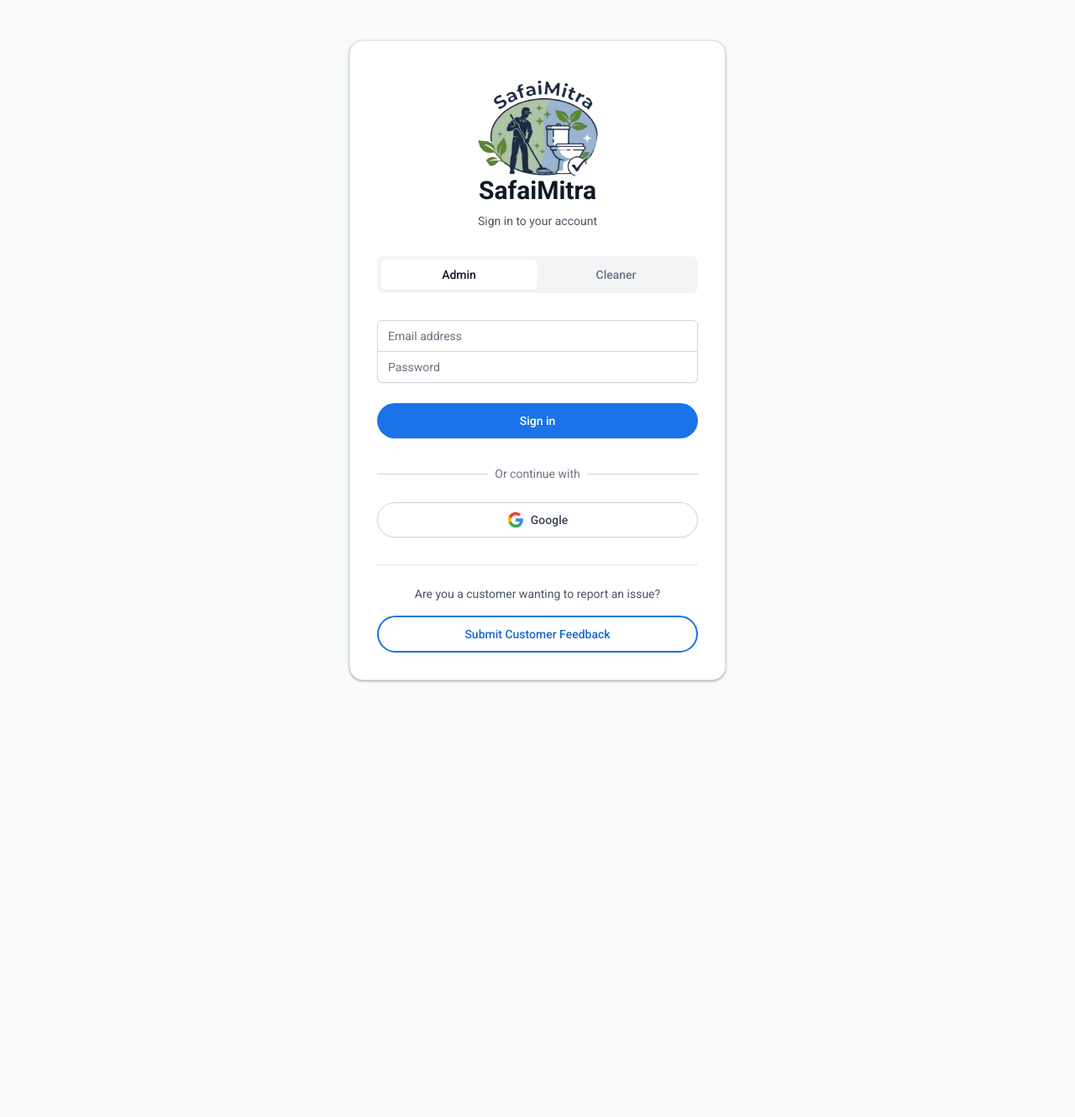
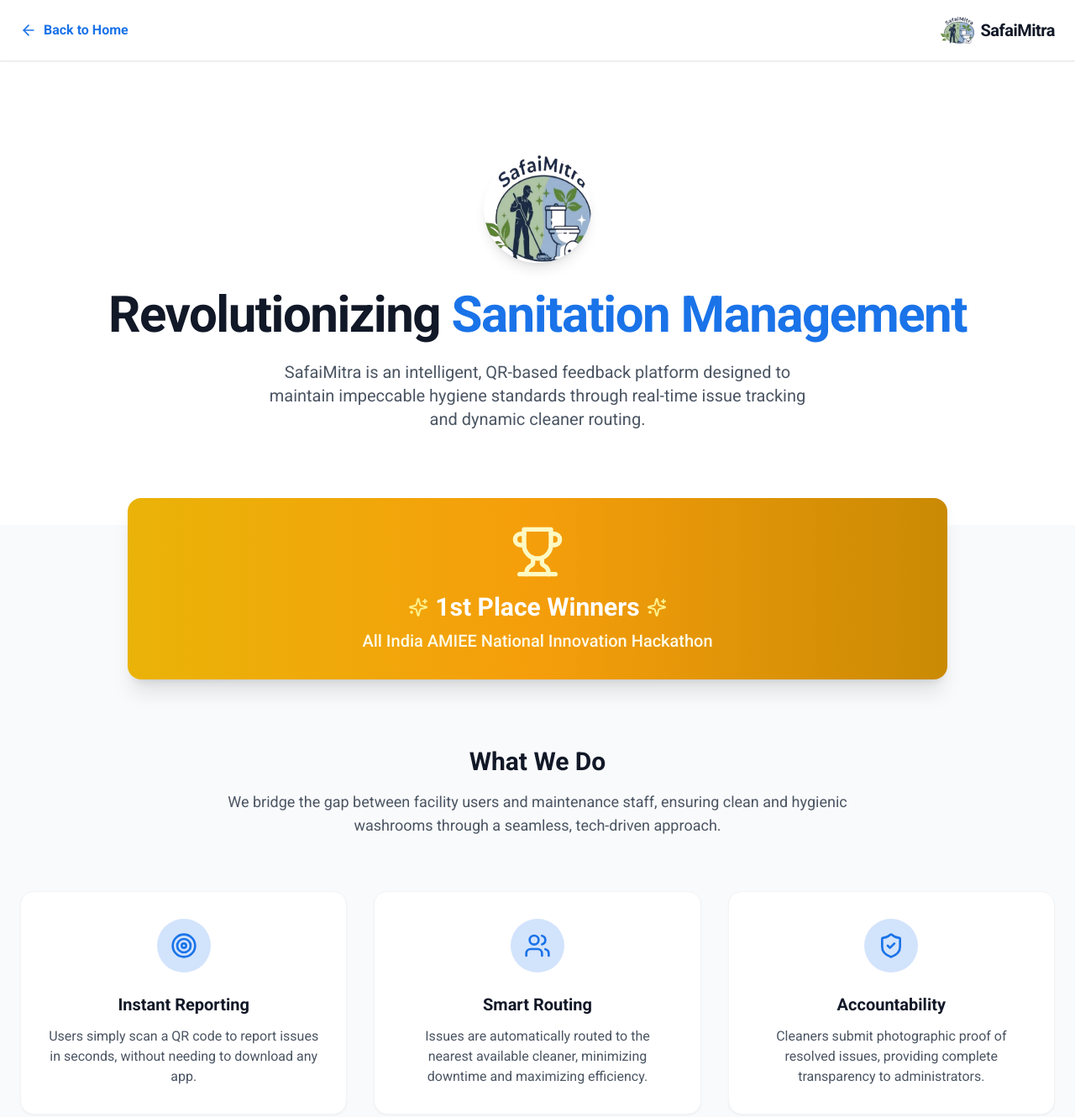
Before and after one commit to apoorv-tandon/SafaiMitra, a React (Vite) app in the folder safaimitra-web/: page /about in a window 1280 px wide. Before the commit this address led to /login. Shown: the top 1330 px of the page at 84% size. Before the commit the page ends 858 px from the top, so only its background shows below. Built offline with nearby package versions, Linux system fonts and the light colour scheme; no server answers.

Commit message:
Feat: Add premium About Us page highlighting team members and AMIEE hackathon victory

```diff
--- a/safaimitra-web/src/App.tsx
+++ b/safaimitra-web/src/App.tsx
@@ -4,6 +4,7 @@
 import { ProtectedRoute } from './components/ProtectedRoute';
 import Login from './pages/auth/Login';
 import SubmitFeedback from './pages/public/SubmitFeedback';
+import About from './pages/public/About';
 import DashboardLayout from './components/layout/DashboardLayout';
 import Overview from './pages/dashboard/Overview';
 import Locations from './pages/dashboard/Locations';
@@ -22,6 +23,7 @@
         <Routes>
           <Route path="/login" element={<Login />} />
           <Route path="/submit-feedback" element={<SubmitFeedback />} />
+          <Route path="/about" element={<About />} />
 
           <Route path="/dashboard" element={
             <ProtectedRoute>
--- a/safaimitra-web/src/pages/auth/Login.tsx
+++ b/safaimitra-web/src/pages/auth/Login.tsx
@@ -234,10 +234,13 @@
             <p className="text-sm text-gray-600 mb-4">Are you a customer wanting to report an issue?</p>
             <button
               onClick={() => navigate('/submit-feedback?org=test1')}
-              className="w-full flex justify-center py-2.5 px-4 border-2 border-primary-600 rounded-full shadow-sm bg-white text-sm font-medium text-primary-700 hover:bg-primary-50 focus:outline-none focus:ring-2 focus:ring-offset-2 focus:ring-primary-500 transition-colors"
+              className="w-full flex justify-center py-2.5 px-4 border-2 border-primary-600 rounded-full shadow-sm bg-white text-sm font-medium text-primary-700 hover:bg-primary-50 focus:outline-none focus:ring-2 focus:ring-offset-2 focus:ring-primary-500 transition-colors mb-6"
             >
               Submit Customer Feedback
             </button>
+            <Link to="/about" className="text-sm font-medium text-gray-500 hover:text-primary-600 transition-colors">
+              Learn more about SafaiMitra - About Us
+            </Link>
           </div>
         </div>
       </motion.div>
--- /dev/null
+++ b/safaimitra-web/src/pages/public/About.tsx
@@ -0,0 +1,164 @@
+import React from 'react';
+import { Link } from 'react-router-dom';
+import { motion } from 'framer-motion';
+import { Trophy, Users, Target, ShieldCheck, ArrowLeft, Award, Sparkles } from 'lucide-react';
+
+const TEAM_MEMBERS = [
+  {
+    name: "Apoorva Tandon",
+    role: "MSc Economics + BE Computer Science",
+    image: "https://ui-avatars.com/api/?name=Apoorva+Tandon&background=e0e7ff&color=4338ca&size=256"
+  },
+  {
+    name: "Abhigyan Krishna Tiwari",
+    role: "MSc Physics + BE Computer Science",
+    image: "https://ui-avatars.com/api/?name=Abhigyan+Tiwari&background=e0e7ff&color=4338ca&size=256"
+  },
+  {
+    name: "Aman Kumar Singh",
+    role: "MSc Physics + BE Computer Science",
+    image: "https://ui-avatars.com/api/?name=Aman+Singh&background=e0e7ff&color=4338ca&size=256"
+  }
+];
+
+export default function About() {
+  return (
+    <div className="min-h-screen bg-gray-50 flex flex-col">
+      {/* Navigation */}
+      <nav className="bg-white border-b border-gray-200 px-6 py-4 sticky top-0 z-50 shadow-sm">
+        <div className="max-w-7xl mx-auto flex items-center justify-between">
+          <Link to="/" className="flex items-center text-primary-600 hover:text-primary-700 transition-colors">
+            <ArrowLeft className="h-5 w-5 mr-2" />
+            <span className="font-semibold">Back to Home</span>
+          </Link>
+          <div className="flex items-center">
+            <img src="/logo.png" alt="SafaiMitra" className="h-10 w-10 object-contain mr-2" />
+            <span className="text-xl font-bold text-gray-900 tracking-tight">SafaiMitra</span>
+          </div>
+        </div>
+      </nav>
+
+      <main className="flex-grow">
+        {/* Hero Section */}
+        <div className="bg-white overflow-hidden relative">
+          <div className="absolute inset-0 bg-primary-50/50 skew-y-3 origin-top-left -z-10" />
+          <div className="max-w-7xl mx-auto px-6 py-20 sm:py-28 text-center">
+            <motion.div
+              initial={{ opacity: 0, y: 20 }}
+              animate={{ opacity: 1, y: 0 }}
+              transition={{ duration: 0.5 }}
+            >
+              <img src="/logo.png" alt="SafaiMitra Large Logo" className="h-32 w-32 mx-auto mb-8 rounded-full shadow-lg" />
+              <h1 className="text-4xl sm:text-5xl md:text-6xl font-extrabold text-gray-900 tracking-tight mb-6">
+                Revolutionizing <span className="text-primary-600">Sanitation Management</span>
+              </h1>
+              <p className="mt-4 max-w-2xl text-xl text-gray-600 mx-auto">
+                SafaiMitra is an intelligent, QR-based feedback platform designed to maintain impeccable hygiene standards through real-time issue tracking and dynamic cleaner routing.
+              </p>
+            </motion.div>
+          </div>
+        </div>
+
+        {/* Achievement Banner */}
+        <motion.div
+          initial={{ opacity: 0, scale: 0.95 }}
+          animate={{ opacity: 1, scale: 1 }}
+          transition={{ duration: 0.5, delay: 0.2 }}
+          className="max-w-5xl mx-auto px-6 -mt-8 relative z-20"
+        >
+          <div className="bg-gradient-to-r from-yellow-500 via-amber-500 to-yellow-600 rounded-2xl shadow-xl p-8 text-white text-center transform transition-all hover:scale-[1.02]">
+            <div className="flex justify-center mb-4">
+              <Trophy className="h-16 w-16 text-yellow-100" />
+            </div>
+            <h2 className="text-2xl sm:text-3xl font-bold mb-2 flex items-center justify-center">
+              <Sparkles className="h-6 w-6 mr-2 text-yellow-200" />
+              1st Place Winners
+              <Sparkles className="h-6 w-6 ml-2 text-yellow-200" />
+            </h2>
+            <p className="text-lg sm:text-xl font-medium text-yellow-50">
+              All India AMIEE National Innovation Hackathon
+            </p>
+          </div>
+        </motion.div>
+
+        {/* Mission Section */}
+        <div className="max-w-7xl mx-auto px-6 py-20">
+          <div className="text-center mb-16">
+            <h2 className="text-3xl font-bold text-gray-900 mb-4">What We Do</h2>
+            <p className="text-lg text-gray-600 max-w-3xl mx-auto">
+              We bridge the gap between facility users and maintenance staff, ensuring clean and hygienic washrooms through a seamless, tech-driven approach.
+            </p>
+          </div>
+
+          <div className="grid grid-cols-1 md:grid-cols-3 gap-8">
+            <div className="bg-white p-8 rounded-2xl shadow-sm border border-gray-100 hover:shadow-md transition-shadow text-center">
+              <div className="bg-primary-100 w-16 h-16 rounded-full flex items-center justify-center mx-auto mb-6">
+                <Target className="h-8 w-8 text-primary-600" />
+              </div>
+              <h3 className="text-xl font-bold text-gray-900 mb-3">Instant Reporting</h3>
+              <p className="text-gray-600">Users simply scan a QR code to report issues in seconds, without needing to download any app.</p>
+            </div>
+
+            <div className="bg-white p-8 rounded-2xl shadow-sm border border-gray-100 hover:shadow-md transition-shadow text-center">
+              <div className="bg-primary-100 w-16 h-16 rounded-full flex items-center justify-center mx-auto mb-6">
+                <Users className="h-8 w-8 text-primary-600" />
+              </div>
+              <h3 className="text-xl font-bold text-gray-900 mb-3">Smart Routing</h3>
+              <p className="text-gray-600">Issues are automatically routed to the nearest available cleaner, minimizing downtime and maximizing efficiency.</p>
+            </div>
+
+            <div className="bg-white p-8 rounded-2xl shadow-sm border border-gray-100 hover:shadow-md transition-shadow text-center">
+              <div className="bg-primary-100 w-16 h-16 rounded-full flex items-center justify-center mx-auto mb-6">
+                <ShieldCheck className="h-8 w-8 text-primary-600" />
+              </div>
+              <h3 className="text-xl font-bold text-gray-900 mb-3">Accountability</h3>
+              <p className="text-gray-600">Cleaners submit photographic proof of resolved issues, providing complete transparency to administrators.</p>
+            </div>
+          </div>
+        </div>
+
+        {/* Team Section */}
+        <div className="bg-gray-100 py-20">
+          <div className="max-w-7xl mx-auto px-6">
+            <div className="text-center mb-16">
+              <h2 className="text-3xl font-bold text-gray-900 mb-4">Meet The Team</h2>
+              <p className="text-lg text-gray-600 max-w-2xl mx-auto">
+                The innovators behind SafaiMitra who built the winning solution at the AMIEE Hackathon.
+              </p>
+            </div>
+
+            <div className="grid grid-cols-1 md:grid-cols-3 gap-8 max-w-5xl mx-auto">
+              {TEAM_MEMBERS.map((member, index) => (
+                <motion.div
+                  key={index}
+                  initial={{ opacity: 0, y: 20 }}
+                  whileInView={{ opacity: 1, y: 0 }}
+                  viewport={{ once: true }}
+                  transition={{ duration: 0.5, delay: index * 0.1 }}
+                  className="bg-white rounded-2xl shadow-sm overflow-hidden border border-gray-200 text-center hover:shadow-md transition-shadow"
+                >
+                  <div className="p-8">
+                    <img
+                      src={member.image}
+                      alt={member.name}
+                      className="w-32 h-32 rounded-full mx-auto mb-6 ring-4 ring-primary-50 object-cover"
+                    />
+                    <h3 className="text-xl font-bold text-gray-900 mb-1">{member.name}</h3>
+                    <p className="text-sm font-medium text-primary-600 px-4">{member.role}</p>
+                  </div>
+                </motion.div>
+              ))}
+            </div>
+          </div>
+        </div>
+      </main>
+
+      {/* Footer */}
+      <footer className="bg-white border-t border-gray-200 py-8 text-center">
+        <p className="text-gray-500 text-sm">
+          &copy; {new Date().getFullYear()} SafaiMitra. All rights reserved.
+        </p>
+      </footer>
+    </div>
+  );
+}
--- a/safaimitra-web/src/pages/public/SubmitFeedback.tsx
+++ b/safaimitra-web/src/pages/public/SubmitFeedback.tsx
@@ -378,10 +378,15 @@
                 <button
                   type="submit"
                   disabled={submitting || locations.length === 0}
-                  className="w-full flex justify-center py-3 px-4 border border-transparent rounded-full shadow-sm text-sm font-medium text-white bg-primary-600 hover:bg-primary-700 focus:outline-none focus:ring-2 focus:ring-offset-2 focus:ring-primary-500 disabled:opacity-50 transition-colors"
+                  className="w-full flex justify-center py-3 px-4 border border-transparent rounded-full shadow-sm text-sm font-medium text-white bg-primary-600 hover:bg-primary-700 focus:outline-none focus:ring-2 focus:ring-offset-2 focus:ring-primary-500 disabled:opacity-50 transition-colors mb-6"
                 >
                   {submitting ? t('public.submitting') : t('public.submitFeedback')}
                 </button>
+                <div className="text-center">
+                  <Link to="/about" className="text-sm font-medium text-gray-500 hover:text-primary-600 transition-colors">
+                    Learn more about SafaiMitra - About Us
+                  </Link>
+                </div>
               </div>
             </form>
           )}
```
